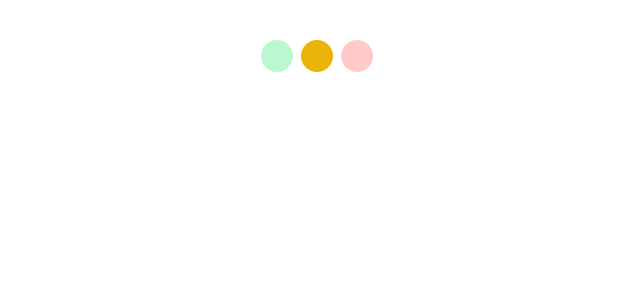
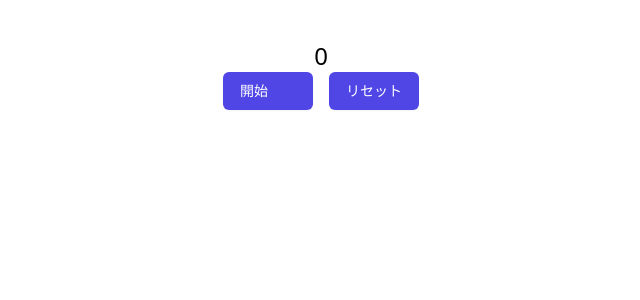
Before and after one commit to shinobu-takahata/react_easy_layout_component, a React (Vite) app: page / in a window 1280 px wide. Shown: the top 300 px of the page, without its empty margins (319-959 px from the left). Built offline with nearby package versions, Linux system fonts and the light colour scheme.

Commit message:
✨ Timer Component

```diff
--- a/src/App.tsx
+++ b/src/App.tsx
@@ -7,12 +7,13 @@
 // import Quiz from "./components/Quiz/Quiz";
 // import Clock from "./components/Clock/Clock";
 // import RandomQuotes from "./components/RandomQuotes/RandomQuotes";
-import TrafficLight from "./components/TrafficLight/TrafficLight";
+// import TrafficLight from "./components/TrafficLight/TrafficLight";
+import Timer from "./components/Timer/Timer";
 
 function App() {
   return (
     <>
-      <TrafficLight />
+      <Timer />
     </>
   );
 }
--- /dev/null
+++ b/src/components/Timer/Timer.tsx
@@ -0,0 +1,23 @@
+import Button from "../ui/Button";
+import { useTimer } from "../../hooks/useTimer";
+
+export default function Timer() {
+  const { timer, isActive, handleTimerButtonToggle } = useTimer();
+
+  return (
+    <div className="mx-auto max-w-4xl mt-10">
+      <div className="flex justify-center">
+        <div>
+          <h3 className="text-center text-2xl">{timer}</h3>
+          <div className="grid grid-cols-2 gap-4">
+            <Button
+              name={isActive ? "停止" : "開始"}
+              onClick={handleTimerButtonToggle}
+            />
+            <Button name="リセット" />
+          </div>
+        </div>
+      </div>
+    </div>
+  );
+}
--- /dev/null
+++ b/src/hooks/useTimer.ts
@@ -0,0 +1,31 @@
+import { useEffect, useState } from "react";
+
+interface UseTimer {
+  timer: number;
+  isActive: boolean;
+  handleTimerButtonToggle: () => void;
+}
+
+export function useTimer(): UseTimer {
+  const [timer, setTimer] = useState(0);
+  const [isActive, setIsActive] = useState(false);
+
+  useEffect(() => {
+    if (isActive) {
+      const interval = setInterval(() => {
+        setTimer((prev) => prev + 1);
+      }, 1000);
+      return () => clearInterval(interval);
+    }
+  }, [isActive]);
+
+  const handleTimerButtonToggle = () => {
+    setIsActive((prev) => !prev);
+  };
+
+  return {
+    timer,
+    isActive,
+    handleTimerButtonToggle,
+  };
+}
```
